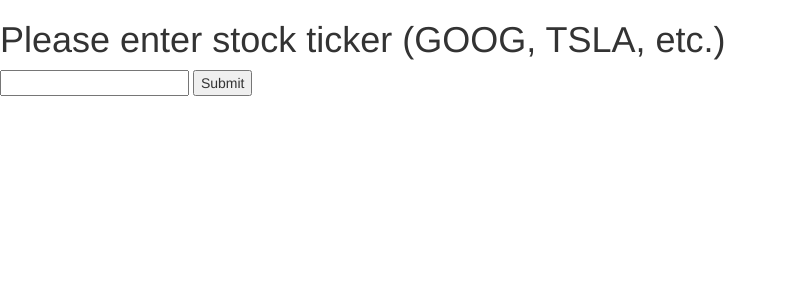
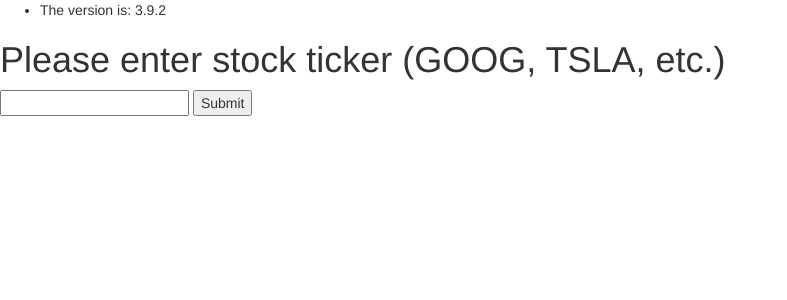
Before and after one commit to zacbullard/stockticker, a Flask app: page /index in a window 1280 px wide. Shown: the top 300 px of the page, without its empty margins (0-787 px from the left). Run offline with Flask 2, Linux system fonts and the light colour scheme; some libraries are stand-ins or nearby versions.

Commit message:
Testing Bokeh version rollback

```diff
--- a/app.py
+++ b/app.py
@@ -2,9 +2,11 @@ from flask import Flask, render_template, request, redirect
 from bokeh.plotting import figure, output_file, show
 from bokeh.embed import components
 import requests, json, datetime, calendar, pandas as pd
+import bokeh
 app = Flask(__name__)
 
 #Quandl API Url
+localTesting = True
 QAPI1 = "https://www.quandl.com/api/v3/datasets/WIKI/"
 QAPI2 = ".json?column_index=4&end_date="
 QAPI3 = "&start_date="
@@ -16,7 +18,7 @@ def main():
 
 @app.route('/index')
 def index():
- 	return render_template('index.html')
+ 	return render_template('index.html', bokehVersion = bokeh.__version__)
 
 @app.route('/', methods=['POST'])
 def ticker_form_post():
@@ -51,5 +53,9 @@ def ticker_form_post():
     return render_template('graph.html', script=script, div=div)
 
 if __name__ == '__main__':
-	#app.run(host='0.0.0.0')
-	app.run(port=33507, debug=True)
+    if localTesting:
+        #The following line is local testing of the server
+    	app.run(host='0.0.0.0')
+    else:
+        #The following line is for Heroku deployment.
+    	app.run(port=33507, debug=True)
--- a/conda-requirements.txt
+++ b/conda-requirements.txt
@@ -1,4 +1,4 @@
 scipy
 numpy
 pandas
-bokeh=0.12.2
+bokeh=0.12.3
--- a/templates/index.html
+++ b/templates/index.html
@@ -8,6 +8,9 @@
 		<script src="https://maxcdn.bootstrapcdn.com/bootstrap/3.3.5/js/bootstrap.min.js"></script>
 	</head>
 	<body>
+        <ul>
+            <li> The version is: {{bokehVersion}}</li>
+        </ul>
 		<div>
   			<h1>Please enter stock ticker (GOOG, TSLA, etc.)</h1>
 		</div>
```
